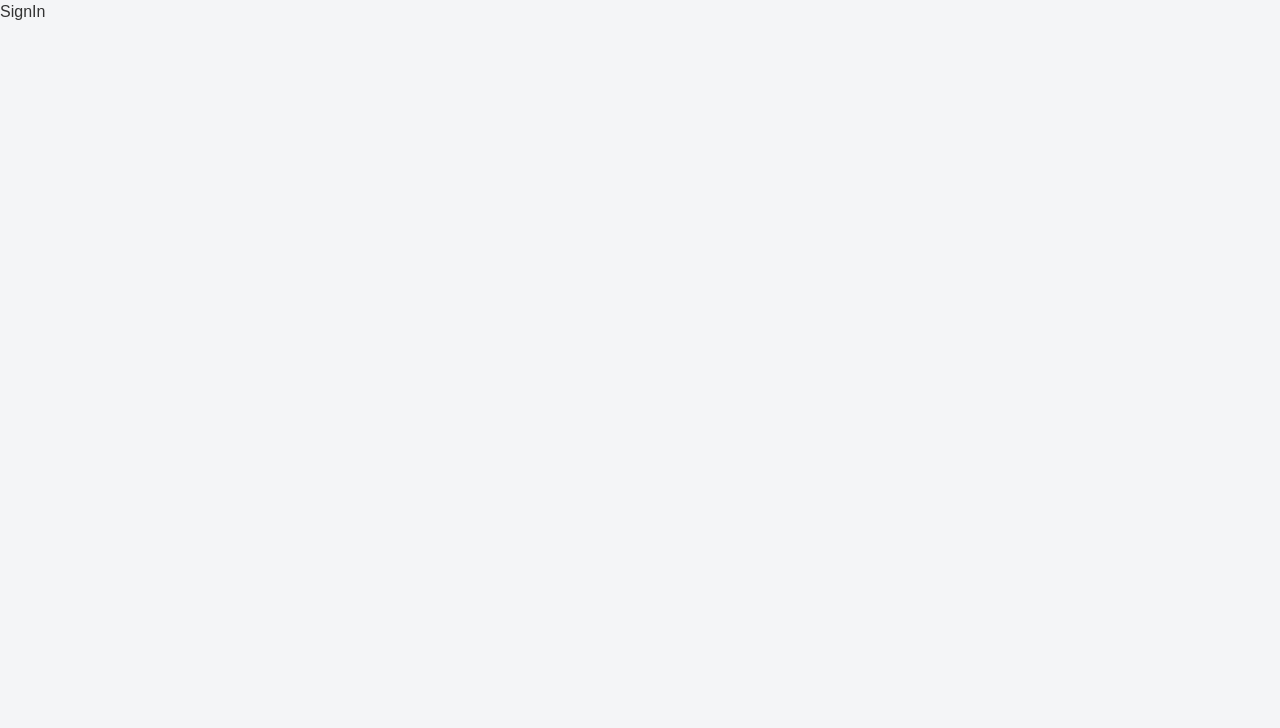
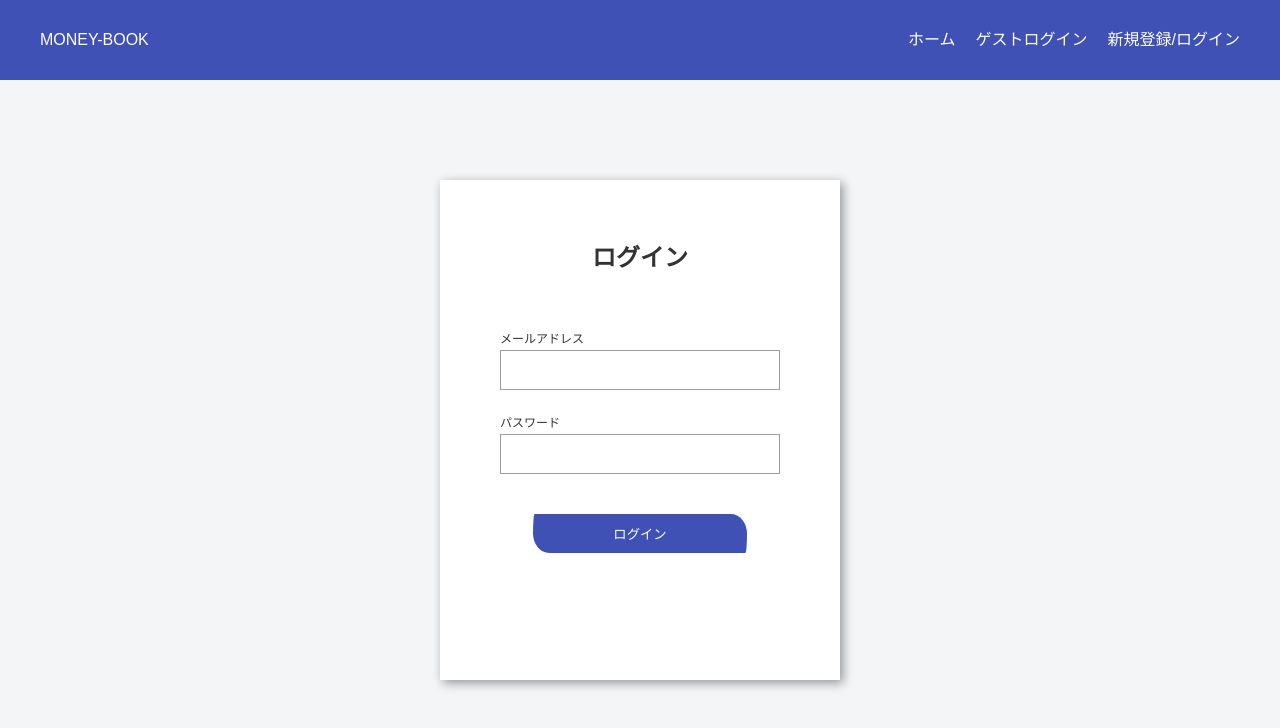
Before and after one commit to kandalog/money-book-frontend, a React (Create React App) app: page /login in a window 1280 px wide. Shown: the top 728 px of the page. Built offline with nearby package versions, Linux system fonts and the light colour scheme.

Commit message:
ログイン機能の実装

```diff
--- a/package.json
+++ b/package.json
@@ -37,5 +37,6 @@
       "last 1 firefox version",
       "last 1 safari version"
     ]
-  }
+  },
+  "proxy": "http://localhost:4000/api"
 }
--- a/src/components/atoms/FormInput.jsx
+++ b/src/components/atoms/FormInput.jsx
@@ -1,11 +1,11 @@
 import React from "react";
 import styled from "styled-components";
 
-export const FormInput = ({ text, type, onChange }) => {
+export const FormInput = ({ text, type, value, onChange }) => {
   return (
     <SFormInputRow>
       <Slabel htmlFor="">{text}</Slabel>
-      <Sinput type={type} onChange={onChange} />
+      <Sinput type={type} onChange={onChange} value={value} />
     </SFormInputRow>
   );
 };
@@ -21,8 +21,9 @@ const Sinput = styled.input`
   width: 100%;
   font-family: inherit;
   outline: none;
+  font-size: 16px;
+  letter-spacing: 0.05em;
   padding: 10px;
   box-shadow: none;
   background-color: transparent;
-  border-radius: 5px;
 `;
--- a/src/components/atoms/SubmitButton.jsx
+++ b/src/components/atoms/SubmitButton.jsx
@@ -1,8 +1,8 @@
 import React from "react";
 import styled from "styled-components";
 
-export const SubmitButton = () => {
-  return <Sbutton type="submit">登録</Sbutton>;
+export const SubmitButton = ({ text }) => {
+  return <Sbutton type="submit">{text}</Sbutton>;
 };
 
 const Sbutton = styled.button`
@@ -10,7 +10,7 @@ const Sbutton = styled.button`
   border: none;
   color: #fff;
   padding: 10px 80px;
-  border-radius: 5px;
+  border-radius: 10px 100px / 120px;
   display: block;
   margin: 40px auto 0;
   cursor: pointer;
--- a/src/components/molecules/AuthForm.jsx
+++ b/src/components/molecules/AuthForm.jsx
@@ -1,40 +1,26 @@
 import React from "react";
 import styled from "styled-components";
 
-import { FormInput } from "../atoms/FormInput";
-import { SubmitButton } from "../atoms/SubmitButton";
-
-export const AuthForm = () => {
+export const AuthForm = ({ children, text }) => {
   return (
     <SFormContainer>
-      <Stitle>MONEY-BOOK</Stitle>
-      <Sform>
-        <FormInput text="名前" type="" onChange={() => console.log("")} />
-        <FormInput
-          text="メールアドレス"
-          type=""
-          onChange={() => console.log("")}
-        />
-        <FormInput text="パスワード" type="" onChange={() => console.log("")} />
-        <SubmitButton />
-      </Sform>
+      <Stitle>{text}</Stitle>
+      {children}
     </SFormContainer>
   );
 };
 
 const SFormContainer = styled.div`
-  width: 500px;
+  width: 400px;
   max-width: 100%;
   padding: 60px;
   margin: 100px auto 0;
   background-color: #fff;
   height: 500px;
-  border-radius: 10px;
-  box-shadow: 6px 6px 10px 0px rgba(0, 0, 0, 0.4);
+  box-shadow: 3px 3px 10px 0px rgba(0, 0, 0, 0.4);
 `;
 const Stitle = styled.p`
   font-size: 24px;
   font-weight: bold;
   text-align: center;
 `;
-const Sform = styled.form``;
--- a/src/components/molecules/Header.jsx
+++ b/src/components/molecules/Header.jsx
@@ -1,8 +1,31 @@
 import React from "react";
+import { useContext } from "react";
 import { Link } from "react-router-dom";
 import styled from "styled-components";
+import { UserContext } from "../../contexts/UserProvider";
 
 export const Header = () => {
+  const { currentUser } = useContext(UserContext);
+
+  if (currentUser) {
+    return (
+      <SHeader>
+        <Sinner>
+          <Stitle>MONEY-BOOK</Stitle>
+          <Snav>
+            <Slist>
+              <Sitem>
+                <Link>ホーム</Link>
+              </Sitem>
+              <Sitem>
+                <Link>ログアウト</Link>
+              </Sitem>
+            </Slist>
+          </Snav>
+        </Sinner>
+      </SHeader>
+    );
+  } else {
     return (
       <SHeader>
         <Sinner>
@@ -23,6 +46,7 @@ export const Header = () => {
         </Sinner>
       </SHeader>
     );
+  }
 };
 
 const SHeader = styled.header`
--- /dev/null
+++ b/src/contexts/UserProvider.jsx
@@ -0,0 +1,18 @@
+import React, { createContext, useState } from "react";
+
+export const UserContext = createContext();
+
+export const UserProvider = ({ children }) => {
+  const [currentUser, setCurrentUser] = useState(null);
+
+  return (
+    <UserContext.Provider
+      value={{
+        currentUser,
+        setCurrentUser,
+      }}
+    >
+      {children}
+    </UserContext.Provider>
+  );
+};
--- /dev/null
+++ b/src/helper/auth.js
@@ -0,0 +1,17 @@
+import axios from "axios";
+
+export const login = async (user, setCurrentUser, e, navigate) => {
+  e.preventDefault();
+  try {
+    const getuser = await axios.post("/auth/login", user);
+    setCurrentUser(getuser.data);
+    console.log(getuser.data);
+    navigate("/");
+  } catch (err) {
+    console.log(err);
+  }
+};
+
+export const enroll = () => {};
+
+export const logout = () => {};
--- a/src/index.js
+++ b/src/index.js
@@ -1,9 +1,14 @@
 import React from "react";
 import ReactDOM from "react-dom/client";
 import App from "./App";
+import { UserProvider } from "./contexts/UserProvider";
 
 const root = ReactDOM.createRoot(document.getElementById("root"));
-root.render(<App />);
+root.render(
+  <UserProvider>
+    <App />
+  </UserProvider>
+);
 
 // root.render(
 //   <React.StrictMode>
--- a/src/pages/SignIn.jsx
+++ b/src/pages/SignIn.jsx
@@ -1,5 +1,53 @@
 import React from "react";
+import { useState } from "react";
+import { useContext } from "react";
+import { useNavigate } from "react-router-dom";
+import styled from "styled-components";
+
+import { FormInput } from "../components/atoms/FormInput";
+import { SubmitButton } from "../components/atoms/SubmitButton";
+import { AuthForm } from "../components/molecules/AuthForm";
+import { Header } from "../components/molecules/Header";
+import { UserContext } from "../contexts/UserProvider";
+
+import { login } from "../helper/auth";
 
 export const SignIn = () => {
-  return <div>SignIn</div>;
+  const { setCurrentUser } = useContext(UserContext);
+  const [email, setEmail] = useState("");
+  const [password, setPassword] = useState("");
+
+  const navigate = useNavigate();
+
+  const user = {
+    email: email,
+    password: password,
+  };
+
+  return (
+    <>
+      <Header />
+      <AuthForm text="ログイン">
+        <Sform onSubmit={(e) => login(user, setCurrentUser, e, navigate)}>
+          <FormInput
+            text="メールアドレス"
+            type="email"
+            value={email}
+            onChange={(e) => setEmail(e.target.value)}
+          />
+          <FormInput
+            text="パスワード"
+            type="password"
+            value={password}
+            onChange={(e) => setPassword(e.target.value)}
+          />
+          <SubmitButton text="ログイン" />
+        </Sform>
+      </AuthForm>
+    </>
+  );
 };
+
+const Sform = styled.form`
+  margin-top: 50px;
+`;
--- a/src/pages/SignUp.jsx
+++ b/src/pages/SignUp.jsx
@@ -1,13 +1,31 @@
 import React from "react";
+
 import { AuthForm } from "../components/molecules/AuthForm";
+import { Header } from "../components/molecules/Header";
 
-import { Header } from "../components/molecules/Header";
+import { FormInput } from "../components/atoms/FormInput";
+import { SubmitButton } from "../components/atoms/SubmitButton";
 
 export const SignUp = () => {
   return (
     <>
       <Header />
-      <AuthForm />
+      <AuthForm text="新規登録">
+        <form>
+          <FormInput text="名前" type="text" onChange={() => console.log("")} />
+          <FormInput
+            text="メールアドレス"
+            type="email"
+            onChange={() => console.log("")}
+          />
+          <FormInput
+            text="パスワード"
+            type="password"
+            onChange={() => console.log("")}
+          />
+          <SubmitButton text="登録" />
+        </form>
+      </AuthForm>
     </>
   );
 };
```
Lines whose indentation alone changed are shown as unchanged.
